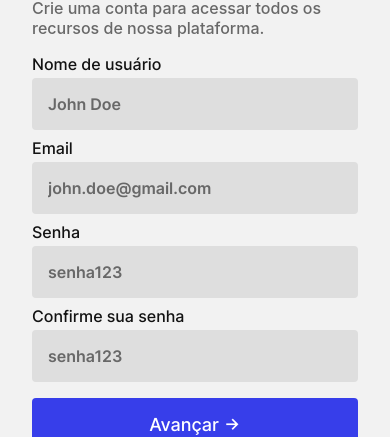
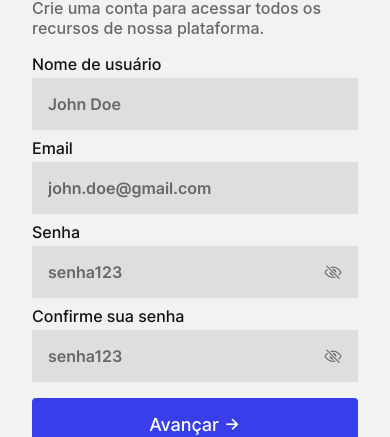
Before and after one commit to https-eduardo/relt-save-mobile, a React Native app: screen /Register in a window 390 px wide. Shown: the part 217-654 px from the top of the page. Built offline with nearby package versions, Linux system fonts and the light colour scheme.

Commit message:
feat(AppTextInput): add icon support to text fields

```diff
--- a/src/components/AppTextInput/index.tsx
+++ b/src/components/AppTextInput/index.tsx
@@ -1,6 +1,8 @@
 import { useTheme } from "@react-navigation/native";
 import { Text, TextInput, View } from "react-native";
 import { styles } from "./styles";
+import Ionicon from '@expo/vector-icons/Ionicons'
+import { useState } from 'react';
 
 // Explore if there's a better alternative to do the validation.
 type InputValidatorType = 'email' | 'small-text' | 'password' | 'text' | 'user' | 'price' | 'date';
@@ -9,22 +11,41 @@ interface TextInputProps {
   label?: string;
   placeholder?: string;
   value?: string;
-  block?: boolean;
+  icon?: keyof typeof Ionicon.glyphMap;
   validatorType?: InputValidatorType;
 }
 
 export default function AppTextInput(props: TextInputProps) {
   const { colors } = useTheme();
 
+  const [isPasswordVisible, setPasswordVisible] = useState(false);
+  const [passwordIcon, setPasswordIcon] = useState<keyof typeof Ionicon.glyphMap>("eye-off-outline");
+
+  function togglePasswordVisibility() {
+    setPasswordVisible(!isPasswordVisible);
+    setPasswordIcon(passwordIcon !== 'eye-sharp' ? 'eye-sharp' : 'eye-off-outline');
+  }
+
   return (
     <View style={styles.textInputContainer}>
       <Text style={{ ...styles.label, color: colors.textBlack }}>{props.label}</Text>
-      <TextInput
-        style={{ ...styles.textInput, color: colors.text }}
-        value={props.value}
-        placeholder={props.placeholder}
-        secureTextEntry={props.validatorType === 'password'}
-      ></TextInput>
+      <View style={styles.textInputWrapper}>
+        {props.icon &&
+          <Ionicon name={props.icon} size={18} style={styles.decorativeIcon} />
+        }
+        <TextInput
+          style={{ ...styles.textInput, color: colors.text }}
+          value={props.value}
+          placeholder={props.placeholder}
+          secureTextEntry={props.validatorType === 'password' && !isPasswordVisible}
+        />
+        {props.validatorType === 'password' &&
+          <Ionicon
+            name={passwordIcon}
+            style={styles.passwordIcon}
+            onPress={togglePasswordVisibility}
+            size={18} />}
+      </View>
     </View>
   );
 }
--- a/src/components/AppTextInput/styles.tsx
+++ b/src/components/AppTextInput/styles.tsx
@@ -1,4 +1,5 @@
 import { StyleSheet } from 'react-native';
+import { COLORS } from '../../theme';
 
 export const styles = StyleSheet.create({
   textInputContainer: {
@@ -11,9 +12,24 @@ export const styles = StyleSheet.create({
   },
   textInput: {
     borderRadius: 4,
-    backgroundColor: "#dedede",
     fontSize: 16,
     fontFamily: "InterSemiBold",
     padding: 16,
+    flex: 1,
   },
+  textInputWrapper: {
+    flexDirection: 'row',
+    alignItems: 'center',
+    justifyContent: 'center',
+    backgroundColor: "#dedede",
+  },
+  decorativeIcon: {
+    paddingLeft: 16,
+    color: COLORS.text
+  },
+  passwordIcon: {
+    position: 'absolute',
+    right: 16,
+    color: COLORS.text
+  }
 });
--- a/src/screens/Auth/MailLogin/index.tsx
+++ b/src/screens/Auth/MailLogin/index.tsx
@@ -7,8 +7,8 @@ import { useNavigation } from "@react-navigation/native";
 export default function MailLoginScreen() {
   const { navigate } = useNavigation();
 
-  async function handleLogin() {}
-  function navigateToForgotPassword() {}
+  async function handleLogin() { }
+  function navigateToForgotPassword() { }
 
   function navigateToRegister() {
     navigate("Register");
@@ -24,6 +24,7 @@ export default function MailLoginScreen() {
       </View>
       <View style={styles.inputs}>
         <AppTextInput
+          icon='person-outline'
           label="Email"
           placeholder="john.doe@gmail.com"
           validatorType="email"
```
